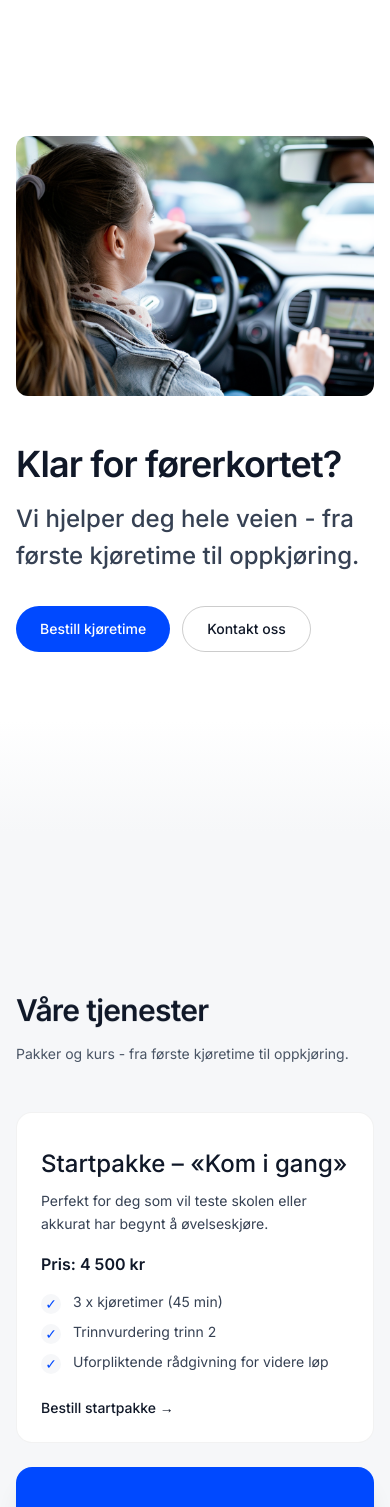
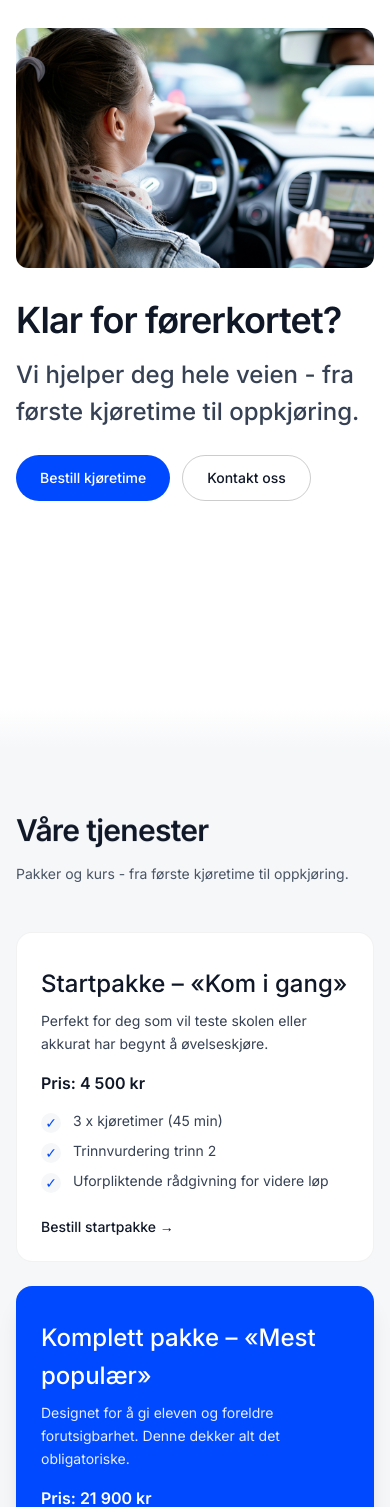
Before and after one commit to pia-scarvounis/trafikkskole-template, a Next.js app: page / in a window 390 px wide. Shown: the part 100-1607 px from the top of the page. Built offline with nearby package versions, Linux system fonts and the light colour scheme.

Commit message:
Spacing: improved mobile top padding in Section

```diff
--- a/src/components/sections/Hero.tsx
+++ b/src/components/sections/Hero.tsx
@@ -16,20 +16,30 @@ export default function Hero() {
       id="hero"
       className="
         relative
-        min-h-screen
-        flex items-center
         overflow-hidden
-        pt-16 sm:pt-20 lg:pt-32
-        pb-24
         bg-[var(--section-odd)]
+
+        /* Mobil: mindre topp og mindre bunn */
+        pt-10 pb-8
+
+        /* Desktop beholdes */
+        sm:pt-20 sm:pb-24
+        lg:pt-32
+
+        /* Mobil: start høyere */
+        flex items-start
+        sm:items-center
+
+        /* Mobil litt mindre enn full høyde */
+        min-h-[90svh] sm:min-h-screen
       "
     >
       <div className="max-w-6xl mx-auto px-4 sm:px-6 lg:px-8 w-full">
-        <div className="grid gap-12 lg:grid-cols-2 lg:items-center">
-          {/* IMAGE FIRST on mobile, SECOND on desktop */}
+        <div className="grid gap-8 sm:gap-12 lg:grid-cols-2 lg:items-center">
+          {/* IMAGE FIRST on mobile */}
           {hero.image && (
             <div className="order-1 flex justify-center lg:order-2 lg:justify-end">
-              <div className="relative w-full max-w-[520px] h-[260px] sm:h-[320px] lg:h-[500px] overflow-hidden rounded-xl hero-image-enter">
+              <div className="relative w-full max-w-[520px] h-[240px] sm:h-[320px] lg:h-[500px] overflow-hidden rounded-xl hero-image-enter">
                 <Image
                   src={hero.image.src}
                   alt={hero.image.alt}
@@ -41,7 +51,7 @@ export default function Hero() {
             </div>
           )}
 
-          {/* TEXT SECOND on mobile, FIRST on desktop */}
+          {/* TEXT */}
           <div className="order-2 lg:order-1">
             <Reveal variant="heading" rootMargin="0px 0px 0px 0px" delayMs={80}>
               <h1 className="text-4xl font-semibold tracking-tight text-gray-900 sm:text-5xl">
@@ -49,10 +59,11 @@ export default function Hero() {
               </h1>
             </Reveal>
 
-            {/* Subtext er uendret (ingen reveal) */}
-            <p className="mt-4 text-lg text-gray-700">{hero.subtext[lang]}</p>
+            <p className="mt-4 text-lg text-gray-700">
+              {hero.subtext[lang]}
+            </p>
 
-            <div className="mt-8 flex flex-wrap gap-3">
+            <div className="mt-6 flex flex-wrap gap-3">
               <a
                 href={hero.primaryCta.href}
                 className="inline-flex items-center justify-center rounded-full bg-[var(--brand)] px-6 py-3 text-sm font-medium text-white hover:opacity-90"
@@ -71,10 +82,10 @@ export default function Hero() {
         </div>
       </div>
 
-      {/* Fade til neste seksjon */}
+      {/* Fade overgang – mindre på mobil */}
       <div
         aria-hidden
-        className="pointer-events-none absolute inset-x-0 bottom-0 h-28 bg-gradient-to-b from-transparent to-[var(--section-even)]"
+        className="pointer-events-none absolute inset-x-0 bottom-0 h-10 sm:h-28 bg-gradient-to-b from-transparent to-[var(--section-even)]"
       />
     </section>
   );
--- a/src/components/sections/LicenseClasses.tsx
+++ b/src/components/sections/LicenseClasses.tsx
@@ -14,6 +14,7 @@ export default function LicenseClasses() {
 
   const section = siteConfig.licenseClassesSection;
   const classes = siteConfig.licenseClasses?.[safeLang] ?? [];
+
   if (classes.length === 0) return null;
 
   const iconMap: Record<string, string> = {
@@ -40,33 +41,24 @@ export default function LicenseClasses() {
   };
 
   return (
-    <Section
-      id="forerkortklasser"
-      variant="odd"
-      topDiagonal={true}
-      bottomDiagonal={true}
-      topDiagonalDirection="ltr"
-      bottomDiagonalDirection="ltr"
-      topDiagonalBgVariant="even"
-      bottomDiagonalBgVariant="even"
-    >
-      {/* Header */}
-      <div>
+    <Section id="forerkortklasser" variant="odd">
+      <div className="max-w-6xl mx-auto">
+        {/* Heading */}
         <Reveal variant="heading">
           <h2 className="text-3xl font-semibold tracking-tight text-gray-900 sm:text-4xl">
             {section?.heading?.[safeLang]}
           </h2>
         </Reveal>
 
+        {/* Subtext */}
         {section?.subtext?.[safeLang] && (
           <p className="mt-4 max-w-2xl text-sm text-gray-600 sm:text-base">
             {section.subtext[safeLang]}
           </p>
         )}
-      </div>
 
         {/* Grid */}
-      <div className="mt-12 grid gap-6 sm:grid-cols-2 lg:grid-cols-3">
+        <div className="mt-8 grid gap-6 sm:grid-cols-2 lg:grid-cols-3">
           {classes.map((item) => {
             const primaryCode = getPrimaryCode(item.code);
             const iconSrc = getIconSrc(item);
@@ -74,17 +66,17 @@ export default function LicenseClasses() {
             return (
               <div
                 key={item.code}
-              className="flex items-center gap-4 rounded-2xl bg-white p-6 transition hover:shadow-sm border border-black/5"
+                className="flex items-center gap-4 rounded-2xl bg-white p-6 border border-black/5 hover:shadow-sm transition"
               >
                 {/* Icon */}
-              <div className="flex items-center justify-center rounded-full bg-[var(--brand)] h-[calc(var(--spacing)*18)] w-[calc(var(--spacing)*18)]">
+                <div className="flex items-center justify-center rounded-full bg-[var(--brand)] h-[72px] w-[72px]">
                   {iconSrc ? (
                     <Image
                       src={iconSrc}
                       alt={item.title}
                       width={40}
                       height={40}
-                    className="object-contain h-[calc(var(--spacing)*10)] w-[calc(var(--spacing)*10)]"
+                      className="object-contain"
                     />
                   ) : (
                     <span className="text-white font-semibold text-xs truncate max-w-[42px]">
@@ -95,7 +87,9 @@ export default function LicenseClasses() {
 
                 {/* Text */}
                 <div className="min-w-0">
-                <h3 className="font-semibold text-gray-900">{item.title}</h3>
+                  <h3 className="font-semibold text-gray-900">
+                    {item.title}
+                  </h3>
                   <p className="mt-1 text-sm text-gray-600 break-words">
                     {item.description}
                   </p>
@@ -104,6 +98,7 @@ export default function LicenseClasses() {
             );
           })}
         </div>
+      </div>
     </Section>
   );
 }
--- a/src/components/ui/Section.tsx
+++ b/src/components/ui/Section.tsx
@@ -54,7 +54,13 @@ export default function Section({
   className = "",
   variant = "odd",
 
-  paddingClassName = "py-40 sm:py-48 lg:py-56",
+  /**
+   * Baseline spacing:
+   * - Mobil: stramt (det du ønsket)
+   * - Desktop: som før (luftig)
+   */
+  paddingClassName = "pt-16 pb-12 sm:pt-20 sm:pb-20 lg:py-56"
+,
 
   topDiagonal = false,
   bottomDiagonal = false,
@@ -68,12 +74,8 @@ export default function Section({
   const topBg = bgClass(topDiagonalBgVariant ?? variant);
   const bottomBg = bgClass(bottomDiagonalBgVariant ?? variant);
 
-  // Diagonalhøyde
-  const DIAGONAL_H = "h-20 sm:h-24 lg:h-28";
-
-  // Gir faktisk plass i layouten når vi tegner diagonaler utenfor seksjonen
-  const DIAGONAL_SPACE_TOP = topDiagonal ? "mt-20 sm:mt-24 lg:mt-28" : "";
-  const DIAGONAL_SPACE_BOTTOM = bottomDiagonal ? "mb-20 sm:mb-24 lg:mb-28" : "";
+  // Diagonalhøyde (kun visuelt – ingen margin “space hacks”)
+  const DIAGONAL_H = "h-10 sm:h-20 lg:h-28";
 
   return (
     <section
@@ -83,8 +85,6 @@ export default function Section({
         "overflow-visible",
         bgClass(variant),
         paddingClassName,
-        DIAGONAL_SPACE_TOP,
-        DIAGONAL_SPACE_BOTTOM,
         className,
       ].join(" ")}
     >
@@ -96,10 +96,7 @@ export default function Section({
             "pointer-events-none absolute inset-x-0 top-0",
             DIAGONAL_H,
             topBg,
-
-            //  Ligger alltid bak alt innhold + modaler
             "z-0",
-
             diagonalClip("top", topDiagonalDirection),
             "translate-y-[-100%]",
           ].join(" ")}
@@ -119,10 +116,7 @@ export default function Section({
             "pointer-events-none absolute inset-x-0 bottom-0",
             DIAGONAL_H,
             bottomBg,
-
-            //  Ligger alltid bak alt innhold + modaler
             "z-0",
-
             diagonalClip("bottom", bottomDiagonalDirection),
             "translate-y-[100%]",
           ].join(" ")}
```
Also changed, not shown: src/components/sections/Prices.tsx (+10 -38 lines). Lines whose indentation alone changed are shown as unchanged.
